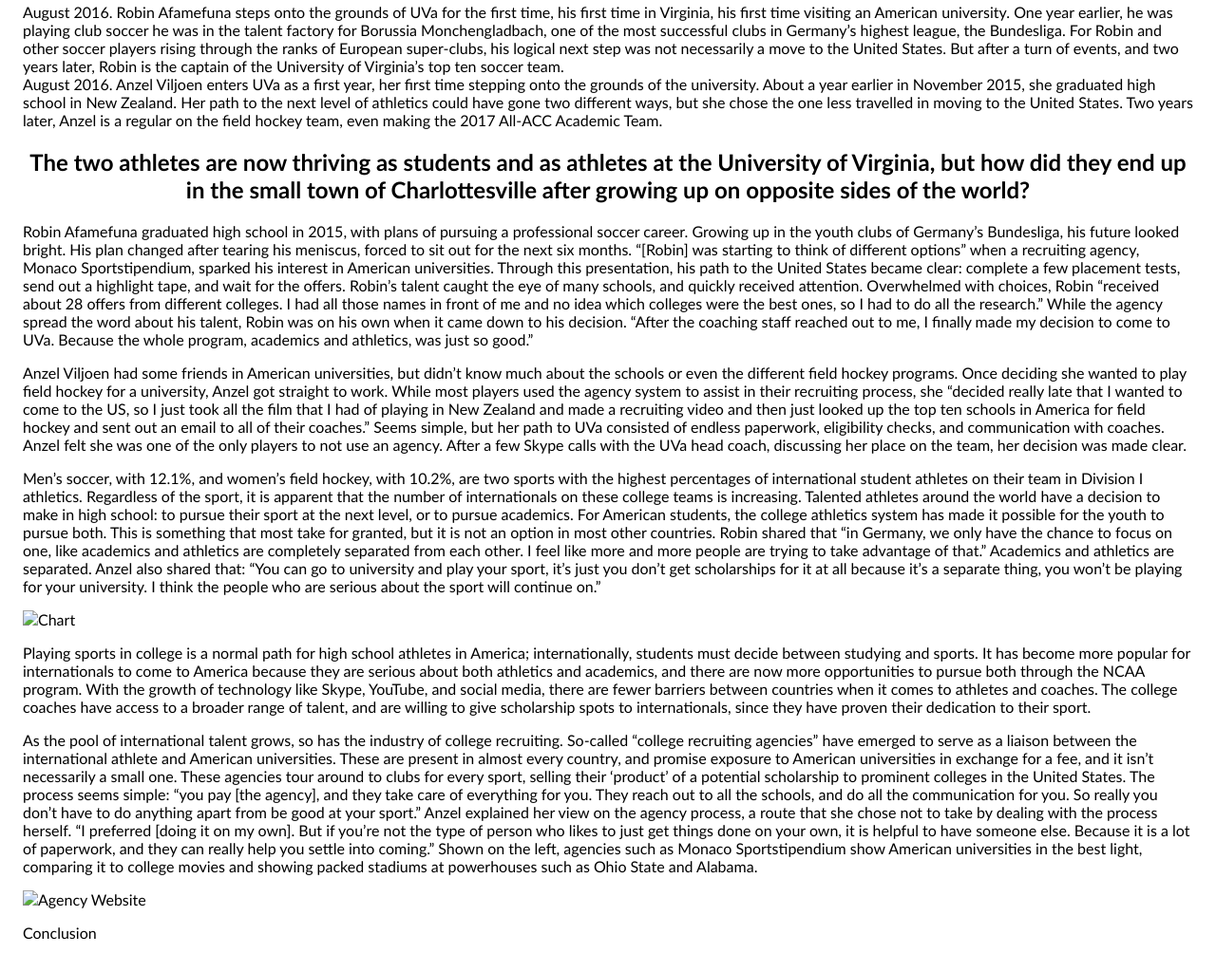
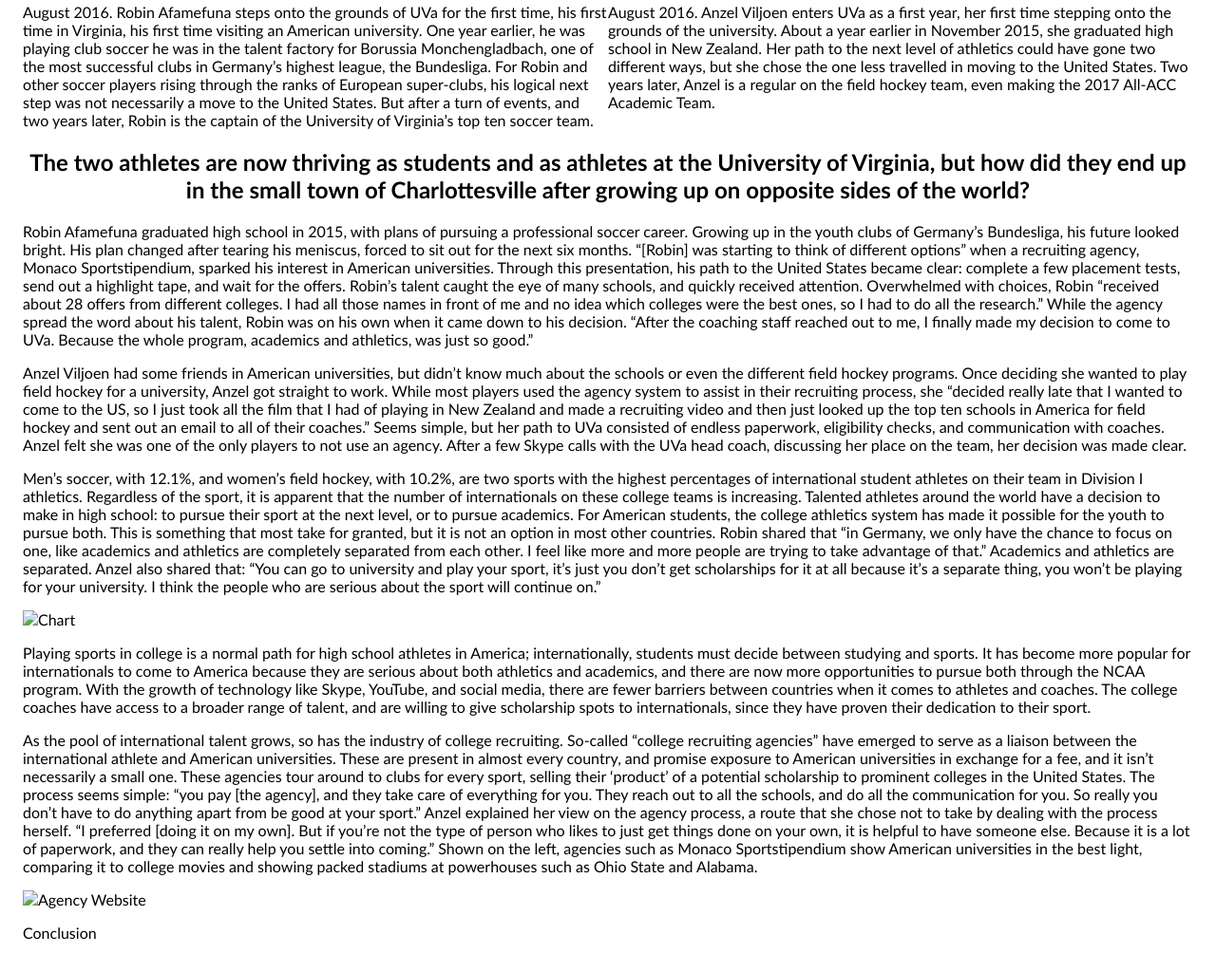
Before and after one commit to as5rp/aSportsStory, a Jekyll site: the page index.html, which Jekyll copies as it is, in a window 1280 px wide. Shown: the part 509-1533 px from the top of the page at 95% size. Built offline with Jekyll 4.4.1, drawn with Linux system fonts in a browser that asks for light colours.

Commit message:
Update index.html

```diff
--- a/index.html
+++ b/index.html
@@ -9,8 +9,8 @@
 		<iframe width="560" height="315" src="https://www.youtube.com/embed/CMRlVZ8EQcw?showinfo=0" frameborder="0"
 		allow="autoplay; encrypted-media" allowfullscreen></iframe>
 		<iframe width="560" height="315" src="https://www.youtube.com/embed/A3ZkeDiyJqc?showinfo=0" frameborder="0" 			allow="autoplay; encrypted-media" allowfullscreen></iframe>
-		<div class="row"><div class="column">August 2016. Robin Afamefuna steps onto the grounds of UVa for the first time, his first time in Virginia, his first time visiting an American university. One year earlier, he was playing club soccer he was in the talent factory for Borussia Monchengladbach, one of the most successful clubs in Germany’s highest league, the Bundesliga. For Robin and other soccer players rising through the ranks of European super-clubs, his logical next step was not necessarily a move to the United States. But after a turn of events, and two years later, Robin is the captain of the University of Virginia’s top ten soccer team.</div>
-		<div class="column">August 2016. Anzel Viljoen enters UVa as a first year, her first time stepping onto the grounds of the university. About a year earlier in November 2015, she graduated high school in New Zealand. Her path to the next level of athletics could have gone two different ways, but she chose the one less travelled in moving to the United States. Two years later, Anzel is a regular on the field hockey team, even making the 2017 All-ACC Academic Team. </div></div>
+		<div class="row"><div class="column1">August 2016. Robin Afamefuna steps onto the grounds of UVa for the first time, his first time in Virginia, his first time visiting an American university. One year earlier, he was playing club soccer he was in the talent factory for Borussia Monchengladbach, one of the most successful clubs in Germany’s highest league, the Bundesliga. For Robin and other soccer players rising through the ranks of European super-clubs, his logical next step was not necessarily a move to the United States. But after a turn of events, and two years later, Robin is the captain of the University of Virginia’s top ten soccer team.</div>
+		<div class="column2">August 2016. Anzel Viljoen enters UVa as a first year, her first time stepping onto the grounds of the university. About a year earlier in November 2015, she graduated high school in New Zealand. Her path to the next level of athletics could have gone two different ways, but she chose the one less travelled in moving to the United States. Two years later, Anzel is a regular on the field hockey team, even making the 2017 All-ACC Academic Team. </div></div>
 		<h2> The two athletes are now thriving as students and as athletes at the University of Virginia, but how did they end up in the small town of Charlottesville after growing up on opposite sides of the world? </h2>
 		<p>Robin Afamefuna graduated high school in 2015, with plans of pursuing a professional soccer career. Growing up in the youth clubs of Germany’s Bundesliga, his future looked bright. His plan changed after tearing his meniscus, forced to sit out for the next six months. “[Robin] was starting to think of different options” when a recruiting agency, Monaco Sportstipendium, sparked his interest in American universities. Through this presentation, his path to the United States became clear: complete a few placement tests, send out a highlight tape, and wait for the offers. Robin’s talent caught the eye of many schools, and quickly received attention. Overwhelmed with choices, Robin “received about 28 offers from different colleges. I had all those names in front of me and no idea which colleges were the best ones, so I had to do all the research.” While the agency spread the word about his talent, Robin was on his own when it came down to his decision. “After the coaching staff reached out to me, I finally made my decision to come to UVa. Because the whole program, academics and athletics, was just so good.”</p>
 		<p> Anzel Viljoen had some friends in American universities, but didn’t know much about the schools or even the different field hockey programs. Once deciding she wanted to play field hockey for a university, Anzel got straight to work. While most players used the agency system to assist in their recruiting process, she “decided really late that I wanted to come to the US, so I just took all the film that I had of playing in New Zealand and made a recruiting video and then just looked up the top ten schools in America for field hockey and sent out an email to all of their coaches.” Seems simple, but her path to UVa consisted of endless paperwork, eligibility checks, and communication with coaches. Anzel felt she was one of the only players to not use an agency. After a few Skype calls with the UVa head coach, discussing her place on the team, her decision was made clear. </p>
```
